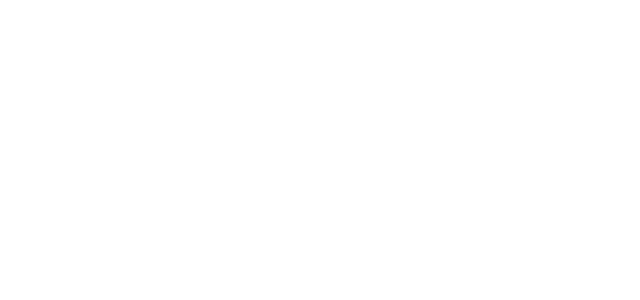
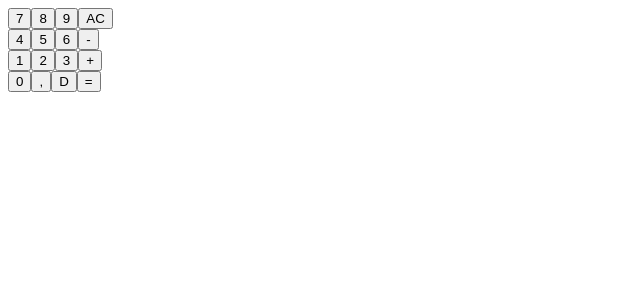
Before and after one commit to eric-suzuki-dev/personal_project-01-calculator, a React (Vite) app: page / in a window 1280 px wide. Shown: the top 300 px of the page, without its empty margins (0-640 px from the left). Built offline with nearby package versions, Linux system fonts and the light colour scheme.

Commit message:
Update BtnPanel

```diff
--- a/src/components/BtnPanel/BtnPanel.jsx
+++ b/src/components/BtnPanel/BtnPanel.jsx
@@ -1,9 +1,36 @@
-const Display = () => {
+const BtnPanel = () => {
     return (
         <div>
 
+            <div>
+                <button>7</button>
+                <button>8</button>
+                <button>9</button>
+                <button>AC</button>
+            </div>
+
+            <div>
+                <button>4</button>
+                <button>5</button>
+                <button>6</button>
+                <button>-</button>
+            </div>
+
+            <div>
+                <button>1</button>
+                <button>2</button>
+                <button>3</button>
+                <button>+</button>
+            </div>
+
+            <div>
+                <button>0</button>
+                <button>,</button>
+                <button>D</button>
+                <button>=</button>
+            </div>
         </div>
     );
 };
 
-export default Display;
+export default BtnPanel;
```
